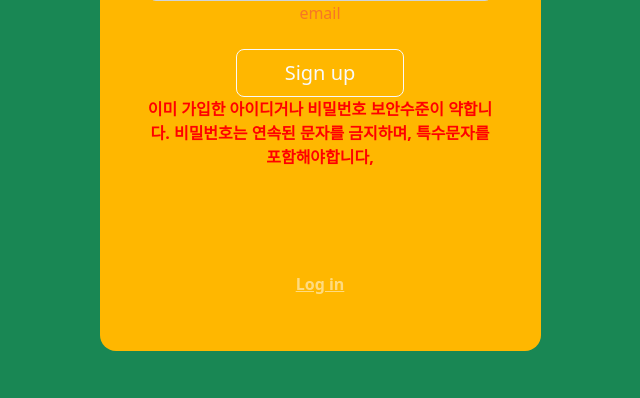
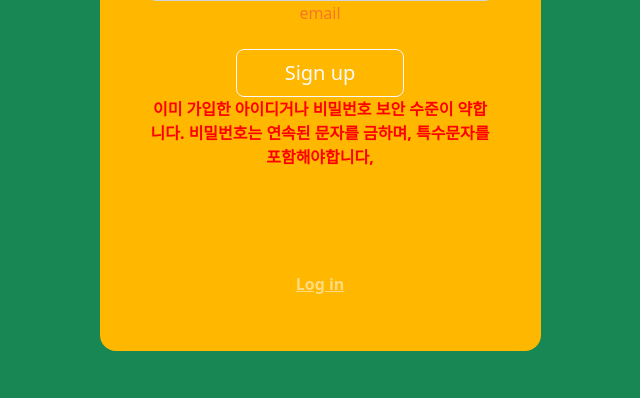
Before and after one commit to qrqrOrganization/cloudcamp_qrqr, a Django app: template qrqr_backend/templates/user/signUp.html in a window 1280 px wide. Shown: the part 633-1031 px from the top of the page, without its empty margins (320-960 px from the left). Run offline with Django 4.2, Linux system fonts and the light colour scheme; the template is opened without the code that fills it, so the values that code supplies are empty; parts of the project's set-up code (start-up, migrations or seed data) failed here and were passed over; some libraries are stand-ins or nearby versions; some web fonts are replaced.

Commit message:
debug signUp.html 2

```diff
--- a/qrqr_backend/templates/user/signUp.html
+++ b/qrqr_backend/templates/user/signUp.html
@@ -45,8 +45,8 @@
                                 </div>
                                 <button class="btn btn-outline-light btn-lg px-5" type="submit">Sign up</button>
                                 <div class="margin-bottom:10px" style="display:{{checkError}}">
-                                    <strong style="color:red">이미 가입한 아이디거나 비밀번호 보안수준이 약합니다.</strong>
-                                    <strong style="color:red">비밀번호는 연속된 문자를 금지하며, 특수문자를 포함해야합니다,</strong>
+                                    <strong style="color:red">이미 가입한 아이디거나 비밀번호 보안 수준이 약합니다.</strong>
+                                    <strong style="color:red">비밀번호는 연속된 문자를 금하며, 특수문자를 포함해야합니다,</strong>
                                 </div>
 
                             </div>
```
